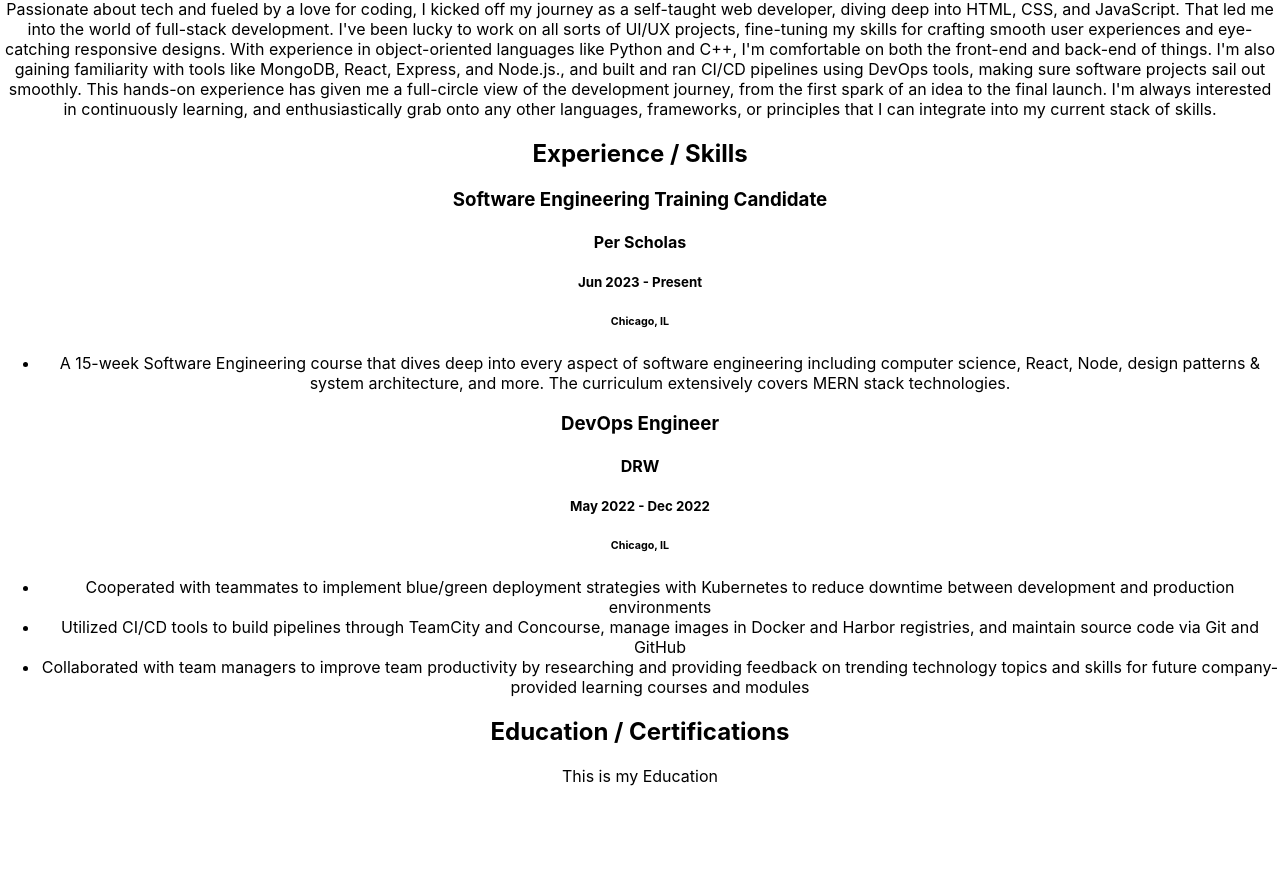
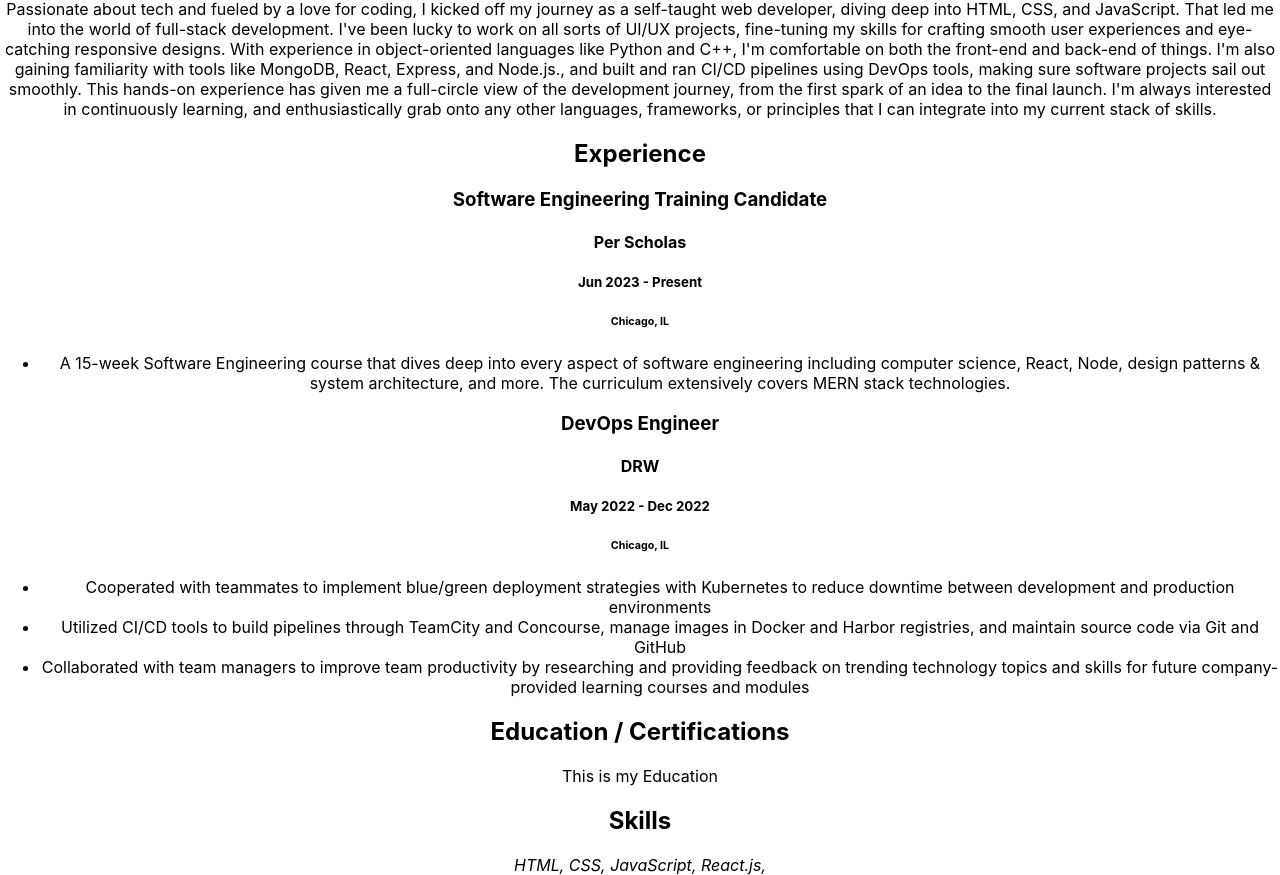
Before and after one commit to cynthiaobia/portfolio, a React (Create React App) app: page /about in a window 1280 px wide. Shown: the part 241-1116 px from the top of the page. Before the commit the page ends 1043 px from the top, so only its background shows below. Built offline with nearby package versions, Linux system fonts and the light colour scheme.

Commit message:
added skills data and mapping

```diff
--- a/src/components/about/Experience.js
+++ b/src/components/about/Experience.js
@@ -31,7 +31,7 @@
 
   return (
     <div>
-      <h2>Experience / Skills</h2>
+      <h2>Experience</h2>
 
       {
         experience.map( item =>
--- a/src/components/about/Skills.js
+++ b/src/components/about/Skills.js
@@ -0,0 +1,22 @@
+
+export default function Skills() {
+
+  const skills = [
+    'HTML', 'CSS', 'JavaScript', 'React.js'
+  ]
+
+  return (
+    <div>
+
+      <h2>Skills</h2>
+
+      <div>
+        {
+          skills.map(skill => <i>{skill}, </i>)
+        }
+      </div>
+
+
+    </div>
+  )
+}
--- a/src/pages/About.js
+++ b/src/pages/About.js
@@ -2,6 +2,7 @@
 import Bio from "../components/about/Bio";
 import Experience from "../components/about/Experience";
 import Education from "../components/about/Education";
+import Skills from "../components/about/Skills";
 
 export default function About(props) {
   return (
@@ -12,11 +13,13 @@
         <a href="#">Biography</a>
         <a href="#">Experience</a>
         <a href="#">Education</a>
+        <a href="#">Skills</a>
       </div>
 
       <Bio />
       <Experience />
       <Education />
+      <Skills />
 
     </div>
   )
```
